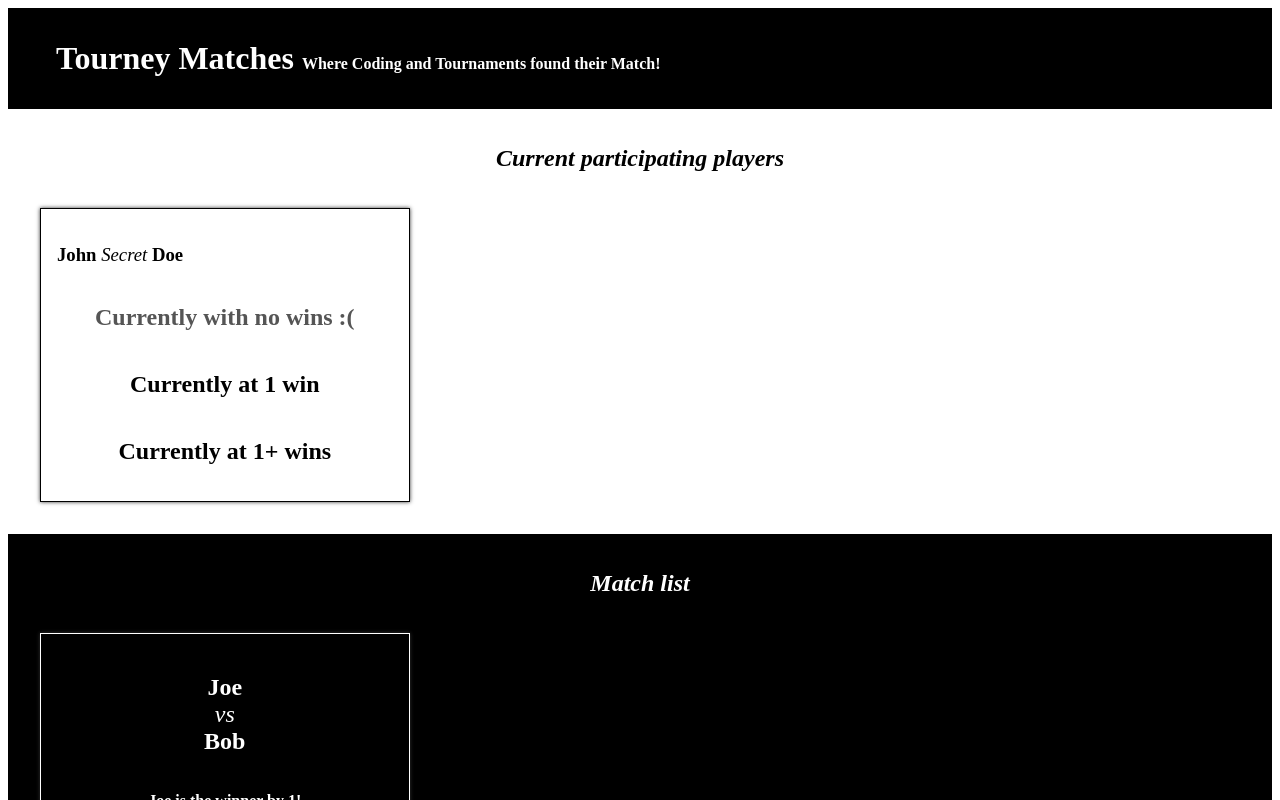
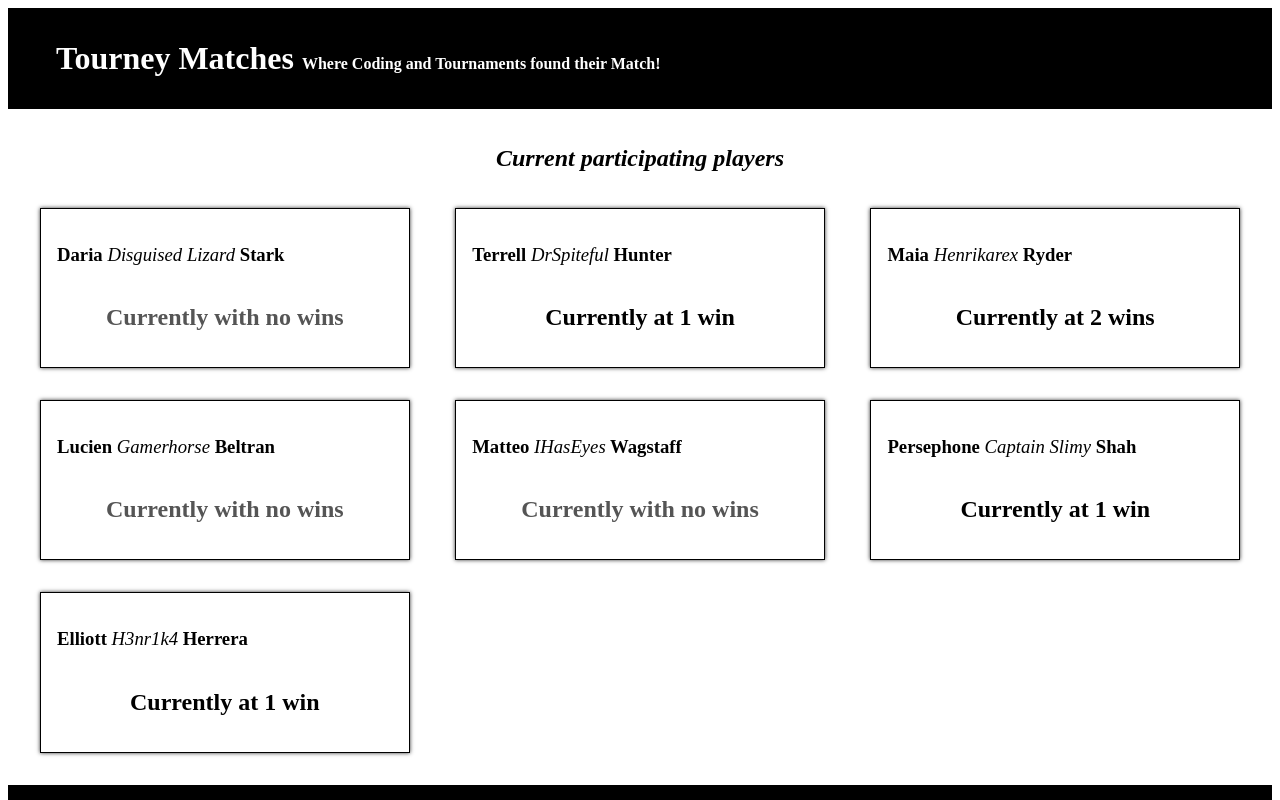
Before and after one commit to JoshuaOLoduca/lhl-Intro_to_React-match_tourney, a React (Create React App) app: page / in a window 1280 px wide. Shown: the top 800 px of the page. Built offline with nearby package versions, Linux system fonts and the light colour scheme.

Commit message:
making playerList and MatchList to dynamically render all data passed to it

```diff
--- a/src/App.js
+++ b/src/App.js
@@ -2,14 +2,22 @@ import './App.css';
 import MatchList from './components/MatchList';
 import PlayerList from './components/playerList';
 
+import matchData from './data/matchData';
+import playerData from './data/playerData';
+import { preparePlayerData, addWinsToPlayers } from './helpers/playerHelpers';
+
 function App() {
+  console.log('app', matchData)
+  const preparedPlayerData = preparePlayerData(playerData);
+  const parsedPlayerData = addWinsToPlayers(preparedPlayerData, matchData);
+
   return (
     <div className="App">
       <h1>
         Tourney Matches <span>Where Coding and Tournaments found their Match!</span>
     </h1>
-    <PlayerList />
-    <MatchList />
+    <PlayerList {...parsedPlayerData} />
+    <MatchList {...matchData}/>
     </div>
   );
 }
--- a/src/components/Match.js
+++ b/src/components/Match.js
@@ -1,13 +1,10 @@
 function Match(props) {
+  const { players, winner, scoreDifference } = props;
   return (
     <article className="Match">
-      <h1>
-        Joe <span>vs</span> Bob
-      </h1>
-      {/* To be shown when there is a winner */}
-      <h2>Joe is the winner by 1!</h2>
-      {/* To be shown when there is no winner */}
-      <h2>No winners yet!</h2>
+      <h1>{players[0]} <span>vs</span> {players[1]}</h1>
+      {winner && <h2>{winner} is the winner by {scoreDifference}!</h2>}
+      {!winner && <h2>No winners yet!</h2>}
     </article>
   );
 }
--- a/src/components/MatchList.js
+++ b/src/components/MatchList.js
@@ -1,12 +1,11 @@
 import Match from './Match.js';
-import matchData from '../data/matchData';
 
 function MatchList(props) {
+  const parsedMatches = Object.values(props).map(match => <Match {...match} />);
   return (
     <section className="PlayerList MatchList">
       <h1>Match list</h1>
-      {/* Matches will be shown here */}
-      <Match />
+      {parsedMatches}
     </section>
   );
 }
--- a/src/components/Player.js
+++ b/src/components/Player.js
@@ -1,15 +1,11 @@
 function Player(props) {
+  const { gamerTag, firstName, lastName, wins } = props
   return (
     <article className="Player">
-      <h1>
-        John <span>Secret</span> Doe
-      </h1>
-      {/* To be shown when there is no wins */}
-      <h2 className="zero">Currently with no wins :(</h2>
-      {/* To be shown when there is 1 win */}
-      <h2>Currently at 1 win</h2>
-      {/* To be shown when there is more than one win */}
-      <h2>Currently at 1+ wins</h2>
+      <h1>{firstName} <span>{gamerTag}</span> {lastName}</h1>
+      {wins === 0 && <h2 className="zero">Currently with no wins</h2>}
+      {wins === 1 && <h2>Currently at {wins} win</h2>}
+      {wins > 1 && <h2>Currently at {wins} wins</h2>}
     </article>
   );
 }
--- a/src/components/playerList.js
+++ b/src/components/playerList.js
@@ -1,16 +1,15 @@
 import Player from './Player.js';
-import matchData from '../data/matchData';
-import playerData from '../data/playerData';
-import { preparePlayerData, addWinsToPlayers } from '../helpers/playerHelpers';
 
 function PlayerList(props) {
-  return (
-    <section className="PlayerList">
-      <h1>Current participating players</h1>
-      {/* Players will be shown here */}
-      <Player />
-    </section>
-  );
+
+  const parsedPlayerList = Object.values(props).map(player => <Player {...player} />);
+
+    return (
+      <section className="PlayerList">
+        <h1>Current participating players</h1>
+        {parsedPlayerList}
+      </section>
+    );
 }
 
 export default PlayerList;
```
